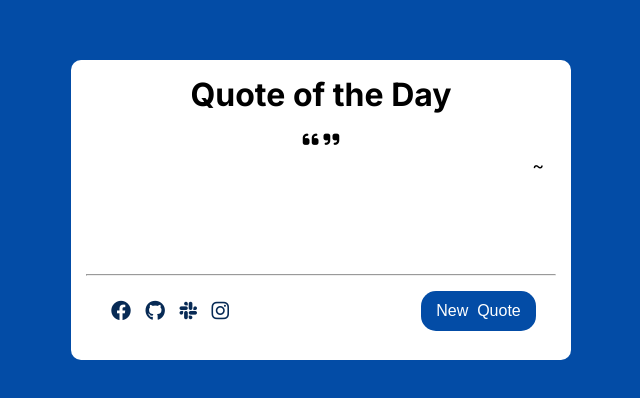
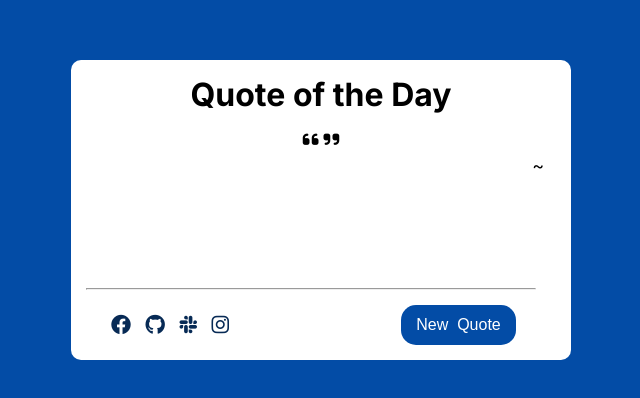
Before and after one commit to b-sandrine/quote-generator, a plain HTML site: page index.html in a window 1280 px wide. Shown: the part 170-568 px from the top of the page, without its empty margins (319-959 px from the left). Drawn offline with Linux system fonts and the light colour scheme.

Commit message:
Finished the app

```diff
--- a/index.html
+++ b/index.html
@@ -20,6 +20,7 @@
                 ~ <span id="author"></span>
             </div>
         </div>
+        <div class="unchangeble">
             <hr>
             <div class="contact">
                 <i class="fa-brands fa-facebook"></i>
@@ -31,6 +32,7 @@
                 <input type="submit" name="submit" value="New  Quote" onclick="{handleClick()}">
             </div>
         </div>
+    </div>
     <script src="./quote.js"></script>
 </body>
 </html>
--- a/style.css
+++ b/style.css
@@ -22,12 +22,13 @@ body {
     margin-right: auto;
     text-align: center;
     padding: 15px;
+    position: relative;
 }
 
 .quote-container {
     width: 95%;
     margin: 15px auto;
-    height: 130px;
+    height: auto;
     font-size: 18px;
     display: block;
 }
@@ -43,9 +44,16 @@ body {
     margin: 5px 0px;
 }
 
+.unchangeble {
+    width: 90%;
+    margin: 0 auto;
+    position: absolute;
+    bottom: 15px;
+}
+
 hr {
     color: #034ca685;
-    margin-top: 50px 10px 0 10px;
+    width: 100%;
 }
 
 .contact {
```
Lines whose indentation alone changed are shown as unchanged.
